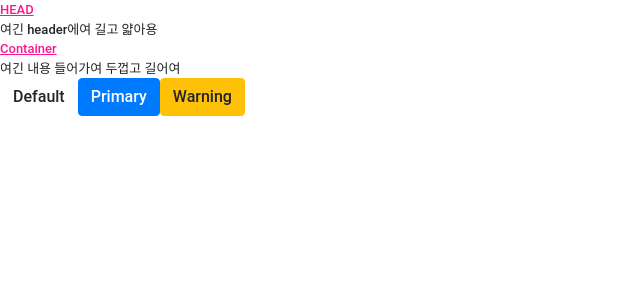
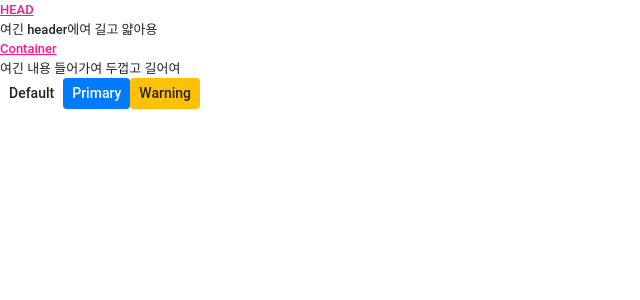
Before and after one commit to jinn11070/react-proj, a React app: page / in a window 1280 px wide. Shown: the top 300 px of the page, without its empty margins (0-640 px from the left). Built offline with nearby package versions, Linux system fonts and the light colour scheme; no server answers; the HTML template or start-up script is replaced by a standard one.

Commit message:
bootstrap - 버튼 예시

```diff
--- a/client/Container.js
+++ b/client/Container.js
@@ -2,7 +2,7 @@
  * Created by Jung Soo-jin on 2018-11-14.
  */
 import React from "react";
-import { ButtonToolbar, Button } from 'react-bootstrap';
+import { Button } from 'react-bootstrap';
 
 const Container = () => {
     return (
@@ -10,11 +10,11 @@ const Container = () => {
             <p className="title">Container</p>
             <p>여긴 내용 들어가여 두껍고 길어여</p>
 
-            <ButtonToolbar>
-                <Button>Default</Button>
-                <Button bsStyle="primary">Primary</Button>
-                <Button bsStyle="warning">Warning</Button>
-            </ButtonToolbar>
+            {/*<ButtonToolbar>*/}
+                <Button bsSize="small">Default</Button>
+                <Button bsStyle="primary" bsSize="small">Primary</Button>
+                <Button bsStyle="warning" bsSize="small">Warning</Button>
+            {/*</ButtonToolbar>;*/}
         </div>
     );
 };
--- a/client/index.js
+++ b/client/index.js
@@ -4,7 +4,7 @@
 import React, { Component } from 'react';
 import ReactDOM from "react-dom";
 import App from './App';
-import 'bootstrap/dist/css/bootstrap.min.css';
+import 'bootstrap/scss/bootstrap.scss';
 import './scss/index.scss';
 
 ReactDOM.render(
```
Also changed, not shown: package.json (+8 -1 lines), 1 other file (tests, documents, lock files or other folders).
